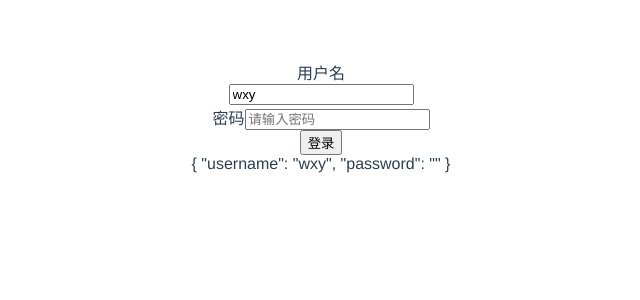
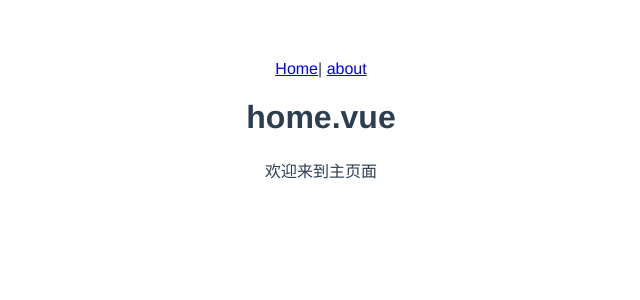
Before and after one commit to XinYueXiao/learnVue, a Vue app: page /about in a window 1280 px wide. Shown: the top 300 px of the page, without its empty margins (319-959 px from the left). Built offline with nearby package versions, Linux system fonts and the light colour scheme.

Commit message:
手写router

```diff
--- a/src/App.vue
+++ b/src/App.vue
@@ -1,6 +1,13 @@
 <template>
   <div id="app">
-    <form-test />
+    <!-- router组件 -->
+    <div>
+      <router-link to="/">Home</router-link>|
+      <router-link to="/about">about</router-link>
+    </div>
+    <router-view></router-view>
+    <!-- 表单组件 -->
+    <!-- <form-test /> -->
     <!-- <Father msg="hello,大家好">
       <template>lllll</template>
       <template v-slot:wxy="{sex}">{{sex}}</template>
--- a/src/main.js
+++ b/src/main.js
@@ -1,8 +1,10 @@
 import Vue from 'vue'
 import App from './App.vue'
+import router from './router'
 import create from "./utils/create";
 Vue.config.productionTip = false
 Vue.prototype.$create = create
 new Vue({
+  router: router,
   render: h => h(App),
 }).$mount('#app')
--- /dev/null
+++ b/src/router.js
@@ -0,0 +1,21 @@
+import Vue from 'vue'
+import Router from './wxyVueRouter'
+import Home from './views/Home.vue'
+
+Vue.use(Router)//use执行插件的install()
+export default new Router({
+    mode: 'history',
+    base: process.env.BASE_URL,
+    routes: [
+        {
+            path: '/',
+            name: 'home',
+            component: Home
+        },
+        {
+            path: '/about',
+            name: 'about',
+            component: () => import(/* webpackChunkName: "about" */ './views/About.vue')
+        }
+    ]
+})
--- /dev/null
+++ b/src/views/About.vue
@@ -0,0 +1,7 @@
+
+<template>
+  <div>
+    <h1>about.vue</h1>
+    <p>欢迎来到关于我页面</p>
+  </div>
+</template>
--- /dev/null
+++ b/src/views/Home.vue
@@ -0,0 +1,7 @@
+
+<template>
+  <div>
+    <h1>home.vue</h1>
+    <p>欢迎来到主页面</p>
+  </div>
+</template>
--- /dev/null
+++ b/src/wxyVueRouter.js
@@ -0,0 +1,70 @@
+//声明插件：vue插件需求实现一个install的静态方法
+let Vue;//保存Vue构造函数引用（引用不引入vue减少打包大小）
+class WxyVueRouter {
+    constructor(options) {
+        this.$options = options;
+        this.routeMap = {};
+        //当前的url需要时响应式的，当前值变化，其他地方也变化
+        this.app = new Vue({
+            data: { current: '/' }
+        })
+    }
+    init() {
+        //监听事件
+        this.bindEvents()
+        //解析routes
+        this.createRouterMap()
+        //声明事件
+        this.initComponent()
+    }
+    bindEvents() {
+        window.addEventListener('hashchange',
+            this.onHashChange.bind(this))
+    }
+    onHashChange() {
+        //window.location.pathname
+        this.app.current = window.location.hash.slice(1) || '/'
+    }
+    createRouterMap() {
+        //遍历用户配置路由数组，修改为键值对方面以后根据地址调用配置
+        this.$options.routes.forEach(route => {
+            this.routeMap[route.path] = route
+        })
+    }
+    initComponent() {
+        //router-link转成A标签
+        Vue.component('router-link',
+            {
+                props: {
+                    to: String
+                }, render() {
+                    return <a href={`#${this.to}`}>
+                        {this.$slots.default}</a>
+                }
+            })
+        Vue.component('router-view', {
+            render: (h) => {
+                const Component = this.routeMap[this.app.current].component
+                return h(Component)
+            }
+        })
+    }
+}
+//参数是Vue构造函数
+WxyVueRouter.install = function (_Vue) {
+    Vue = _Vue
+    //实现一个混入
+    Vue.mixin({
+        //实例存在后在执行
+        beforeCreate() {
+            //获取WxyVueRouter实例并挂在到Vue.prototype
+            if (this.$options.router) {
+                //根组件beforeCreate时只执行一次
+                Vue.prototype.$router = this.$options.router
+                // 路由器初始化
+                this.$options.router.init();
+            }
+        }
+    })
+}
+export default WxyVueRouter
```
